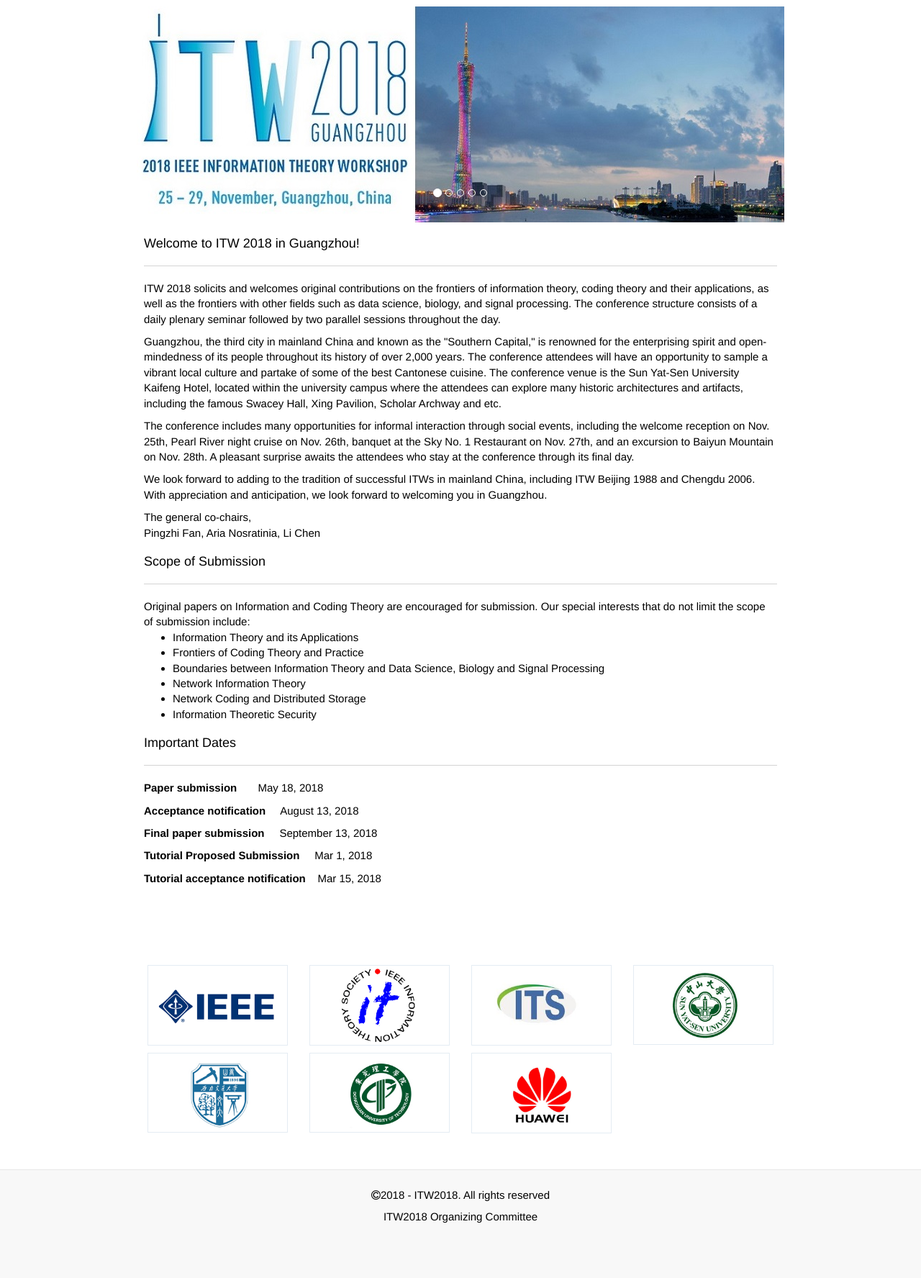
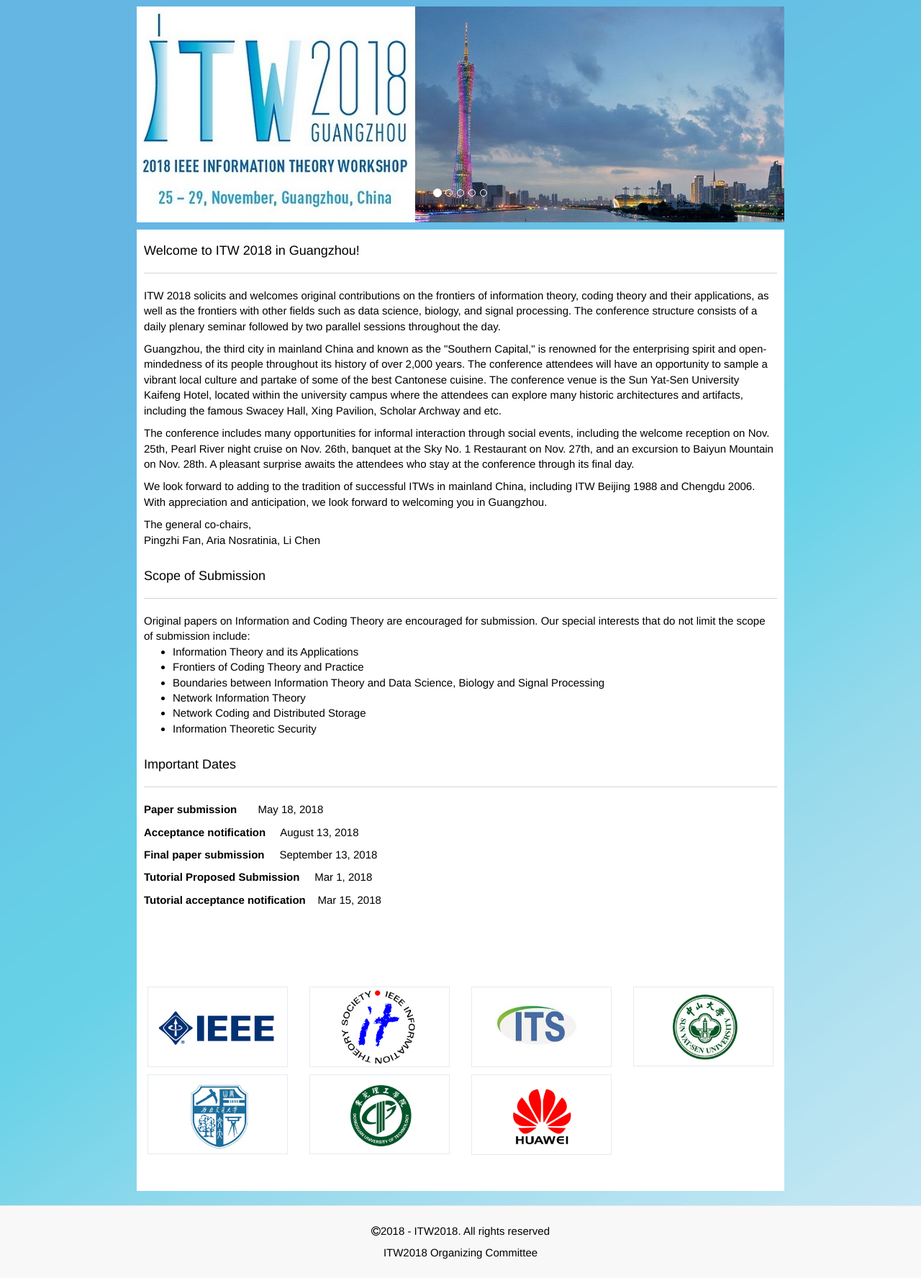
Before and after one commit to ym13349140/ITW2018, a Flask app: page / in a window 1280 px wide. Shown: the part 51-1827 px from the top of the page at 72% size. Before the commit the page ends 1751 px from the top, so only its background shows below. Run offline with Flask 2, Linux system fonts and the light colour scheme; some libraries are stand-ins or nearby versions.

Commit message:
调整背景

```diff
--- a/ITW/static/css/main.css
+++ b/ITW/static/css/main.css
@@ -17,12 +17,10 @@ body {
     -ms-text-size-adjust: 100%;
     -webkit-text-size-adjust: 100%;
 
-    /*background-image: url("../images/bg.jpg");*/
-	/*background-repeat: repeat;*/
+    background-image: url("../images/bg2.jpg");
+	background-repeat: repeat;
 	/*background-position: top center;*/
-	/*background-attachment: fixed;*/
-    background-color: #FFFFFF;
-
+	background-attachment: fixed;
 
 	/*设置全局字体*/
 	font-size: 15px;
@@ -52,11 +50,16 @@ nav .dropdown-menu li:focus > a,nav .dropdown-menu li:hover > a {
 	color: #FFF;
 }
 
+#article-content{
+    background-color: #FFFFFF;
+}
+
 .content-wrap {
     margin-top: 10px;
 }
 
 .content-wrap section{
+    margin-top: 10px;
     padding-right: 10px;
     padding-left: 10px;
 }
--- a/ITW/templates/footer.html
+++ b/ITW/templates/footer.html
@@ -1,5 +1,5 @@
 <!-- 赞助商logo -->
-<div class="container" >
+<div class="container" style="background-color: #FFFFFF;margin-bottom: 20px;">
     <div id="sponser-content" class="row">
       <section id="sponsers">
         <div class="row">
```
Also changed, not shown: ITW/static/images/bg1.jpg (added), ITW/static/images/bg2.jpg (added).
